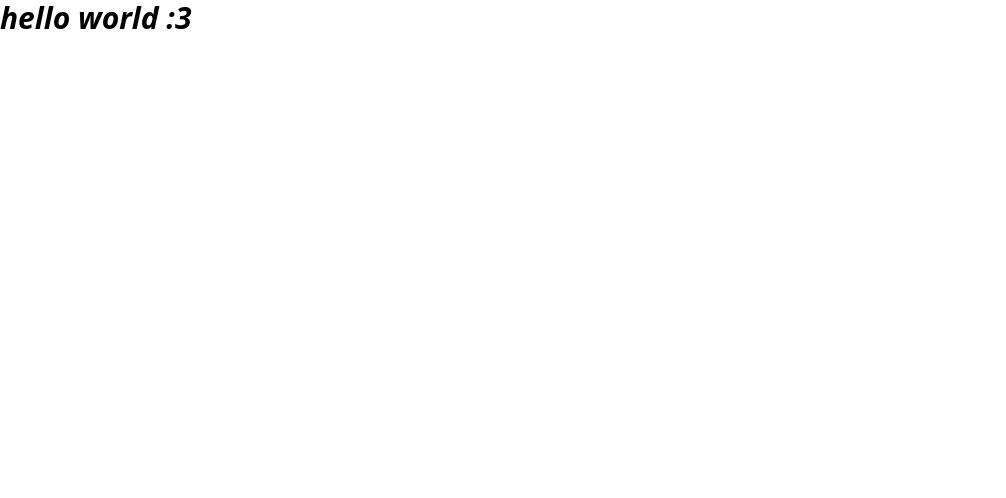
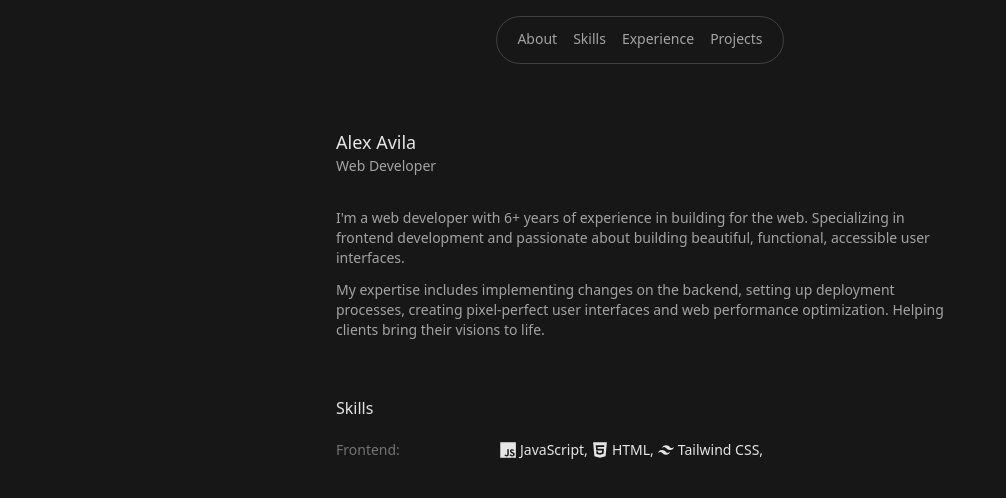
Before and after one commit to alex-avila/portfolio-site-v2, a React (Vite) app: page / in a window 1280 px wide. Shown: the top 498 px of the page, without its empty margins (0-1006 px from the left). Built offline with nearby package versions, Linux system fonts and the light colour scheme.

Commit message:
work in progress: start adding content (header, about, skills)
based on preline ui's free personal template: https://github.com/htmlstreamofficial/preline/blob/main/templates/personal/index.html

```diff
--- a/index.html
+++ b/index.html
@@ -1,10 +1,11 @@
 <!doctype html>
-<html lang="en">
+<html lang="en" class="dark dark:bg-neutral-900 dark:text-white">
   <head>
     <meta charset="UTF-8" />
-    <link rel="icon" type="image/svg+xml" href="/vite.svg" />
+    <!-- TODO: add a favicon -->
+    <!-- <link rel="icon" type="image/svg+xml" href="/vite.svg" /> -->
     <meta name="viewport" content="width=device-width, initial-scale=1.0" />
-    <title>Vite + React + TS</title>
+    <title>Alex Avila</title>
   </head>
   <body>
     <div id="app"><!--app-html--></div>
--- a/package.json
+++ b/package.json
@@ -2,7 +2,9 @@
   "name": "portfolio-site-v2",
   "private": true,
   "version": "0.0.0",
+  "description": "Alex Avila's website",
   "type": "module",
+  "author": "Alex Avila <alex.avila.09@outlook.com>",
   "scripts": {
     "dev": "node server",
     "build": "pnpm run build:typescript && pnpm run build:client && pnpm run build:server",
--- a/src/App.tsx
+++ b/src/App.tsx
@@ -1,10 +1,22 @@
+import Header from "./components/Header";
+import About from "./components/About";
+import Skills from "./components/Skills";
+
 function App() {
-  if (import.meta.env.SSR) {
-    // ... server only logic
-    console.log("ssr test");
-  }
+  // if (import.meta.env.SSR) {
+  //   // ... server only logic
+  //   console.log("ssr test");
+  // }
 
-  return <h1 className="text-3xl font-bold italic">hello world :3</h1>;
+  return (
+    <div className="mx-auto w-full max-w-2xl">
+      <Header />
+      <main className="space-y-10 px-4 pt-10 sm:px-6 md:space-y-14 md:pt-16 lg:px-8">
+        <About />
+        <Skills />
+      </main>
+    </div>
+  );
 }
 
 export default App;
--- /dev/null
+++ b/src/components/About.tsx
@@ -0,0 +1,27 @@
+function About() {
+  return (
+    <div>
+      <h1 className="text-lg font-medium text-gray-800 dark:text-neutral-200">
+        Alex Avila
+      </h1>
+      <p className="text-sm text-gray-600 dark:text-neutral-400">
+        Web Developer
+      </p>
+      {/* TODO: rewrite this to be better */}
+      <div className="mt-8">
+        <p className="text-sm text-gray-600 dark:text-neutral-400">
+          I'm a web developer with 6+ years of experience in building for the
+          web. Specializing in frontend development and passionate about
+          building beautiful, functional, accessible user interfaces.
+        </p>
+        <p className="mt-3 text-sm text-gray-600 dark:text-neutral-400">
+          My expertise includes implementing changes on the backend, setting up
+          deployment processes, creating pixel-perfect user interfaces and web
+          performance optimization. Helping clients bring their visions to life.
+        </p>
+      </div>
+    </div>
+  );
+}
+
+export default About;
--- /dev/null
+++ b/src/components/Header.tsx
@@ -0,0 +1,43 @@
+const links = [
+  {
+    id: "about",
+    name: "About",
+  },
+  {
+    id: "skills",
+    name: "Skills",
+  },
+  {
+    id: "experience",
+    name: "Experience",
+  },
+  {
+    id: "projects",
+    name: "Projects",
+  },
+];
+
+function Header() {
+  // TODO: make navigation actually work, w/smooth scroll, transitions, accessibility
+  return (
+    <header className="sticky inset-x-0 top-0 z-50 flex w-full flex-wrap text-sm md:flex-nowrap md:justify-start">
+      <nav className="relative mx-auto mt-4 flex w-max max-w-2xl items-center justify-between rounded-[2rem] border border-gray-200 bg-white py-2.5 md:px-4 md:py-0 dark:border-neutral-700 dark:bg-neutral-900">
+        <div className="hs-collapse grow basis-full overflow-hidden transition-all duration-300">
+          <div className="flex items-center justify-end gap-2">
+            {links.map((link) => (
+              <a
+                key={link.id}
+                className="border-b-2 border-transparent px-4 py-0.5 text-gray-500 hover:text-gray-800 focus:outline-none aria-selected:border-gray-800 aria-selected:font-medium aria-selected:text-gray-800 md:px-1 md:py-3 dark:text-neutral-400 dark:hover:text-neutral-200 dark:aria-selected:border-neutral-200 dark:aria-selected:text-neutral-200"
+                href={`#${link.id}`}
+              >
+                {link.name}
+              </a>
+            ))}
+          </div>
+        </div>
+      </nav>
+    </header>
+  );
+}
+
+export default Header;
--- /dev/null
+++ b/src/components/Skills.tsx
@@ -0,0 +1,101 @@
+const skills = [
+  {
+    category: "Frontend",
+    skills: [
+      {
+        name: "JavaScript",
+        icon: (
+          <svg
+            className="me-1 size-4 shrink-0"
+            xmlns="http://www.w3.org/2000/svg"
+            width="24"
+            height="24"
+            viewBox="0 0 128 128"
+          >
+            <path
+              fill="currentColor"
+              d="M2 1v125h125V1H2zm66.119 106.513c-1.845 3.749-5.367 6.212-9.448 7.401-6.271 1.44-12.269.619-16.731-2.059-2.986-1.832-5.318-4.652-6.901-7.901l9.52-5.83c.083.035.333.487.667 1.071 1.214 2.034 2.261 3.474 4.319 4.485 2.022.69 6.461 1.131 8.175-2.427 1.047-1.81.714-7.628.714-14.065C58.433 78.073 58.48 68 58.48 58h11.709c0 11 .06 21.418 0 32.152.025 6.58.596 12.446-2.07 17.361zm48.574-3.308c-4.07 13.922-26.762 14.374-35.83 5.176-1.916-2.165-3.117-3.296-4.26-5.795 4.819-2.772 4.819-2.772 9.508-5.485 2.547 3.915 4.902 6.068 9.139 6.949 5.748.702 11.531-1.273 10.234-7.378-1.333-4.986-11.77-6.199-18.873-11.531-7.211-4.843-8.901-16.611-2.975-23.335 1.975-2.487 5.343-4.343 8.877-5.235l3.688-.477c7.081-.143 11.507 1.727 14.756 5.355.904.916 1.642 1.904 3.022 4.045-3.772 2.404-3.76 2.381-9.163 5.879-1.154-2.486-3.069-4.046-5.093-4.724-3.142-.952-7.104.083-7.926 3.403-.285 1.023-.226 1.975.227 3.665 1.273 2.903 5.545 4.165 9.377 5.926 11.031 4.474 14.756 9.271 15.672 14.981.882 4.916-.213 8.105-.38 8.581z"
+            />
+          </svg>
+        ),
+      },
+      {
+        name: "HTML",
+        icon: (
+          <svg
+            className="me-1 size-4 shrink-0"
+            xmlns="http://www.w3.org/2000/svg"
+            width="24"
+            height="24"
+            viewBox="0 0 128 128"
+          >
+            <path
+              fill="currentColor"
+              d="M9.032 2l10.005 112.093 44.896 12.401 45.02-12.387L118.968 2H9.032zm89.126 26.539l-.627 7.172L97.255 39H44.59l1.257 14h50.156l-.336 3.471-3.233 36.119-.238 2.27L64 102.609v.002l-.034.018-28.177-7.423L33.876 74h13.815l.979 10.919L63.957 89H64v-.546l15.355-3.875L80.959 67H33.261l-3.383-38.117L29.549 25h68.939l-.33 3.539z"
+            />
+          </svg>
+        ),
+      },
+      {
+        name: "Tailwind CSS",
+        icon: (
+          <svg
+            className="me-1 size-4 shrink-0"
+            xmlns="http://www.w3.org/2000/svg"
+            width="24"
+            height="24"
+            viewBox="0 0 128 128"
+          >
+            <path
+              d="M64.004 25.602c-17.067 0-27.73 8.53-32 25.597 6.398-8.531 13.867-11.73 22.398-9.597 4.871 1.214 8.352 4.746 12.207 8.66C72.883 56.629 80.145 64 96.004 64c17.066 0 27.73-8.531 32-25.602-6.399 8.536-13.867 11.735-22.399 9.602-4.87-1.215-8.347-4.746-12.207-8.66-6.27-6.367-13.53-13.738-29.394-13.738zM32.004 64c-17.066 0-27.73 8.531-32 25.602C6.402 81.066 13.87 77.867 22.402 80c4.871 1.215 8.352 4.746 12.207 8.66 6.274 6.367 13.536 13.738 29.395 13.738 17.066 0 27.73-8.53 32-25.597-6.399 8.531-13.867 11.73-22.399 9.597-4.87-1.214-8.347-4.746-12.207-8.66C55.128 71.371 47.868 64 32.004 64zm0 0"
+              fill="currentColor"
+            />
+          </svg>
+        ),
+      },
+      {},
+    ],
+  },
+];
+
+function Skills() {
+  return (
+    <div>
+      <h2 className="mb-5 font-medium text-gray-800 dark:text-neutral-200">
+        Skills
+      </h2>
+
+      <div className="space-y-3">
+        {skills.map((skills) => {
+          return (
+            <dl
+              key={skills.category}
+              className="flex flex-col gap-1 sm:flex-row"
+            >
+              <dt className="min-w-40">
+                <span className="block text-sm text-gray-500 dark:text-neutral-500">
+                  {skills.category}:
+                </span>
+              </dt>
+              <dd>
+                <ul>
+                  {skills.skills.map((skill) => (
+                    <li
+                      key={skills.category + skill.name}
+                      className="me-1 inline-flex items-center text-sm text-gray-800 dark:text-neutral-200 [&:not(:last-child)]:after:content-[',']"
+                    >
+                      {skill.icon}
+                      {skill.name}
+                    </li>
+                  ))}
+                </ul>
+              </dd>
+            </dl>
+          );
+        })}
+      </div>
+    </div>
+  );
+}
+
+export default Skills;
--- a/tailwind.config.js
+++ b/tailwind.config.js
@@ -1,6 +1,7 @@
 /** @type {import('tailwindcss').Config} */
 export default {
   content: ["./index.html", "./src/**/*.{ts,tsx}"],
+  darkMode: "selector",
   theme: {
     extend: {},
   },
```
